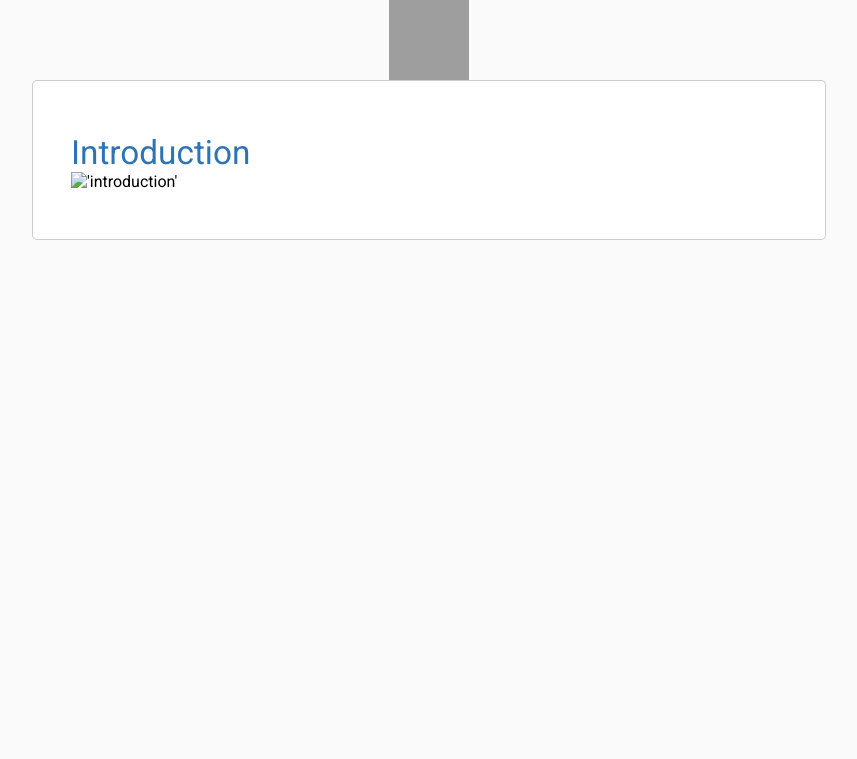
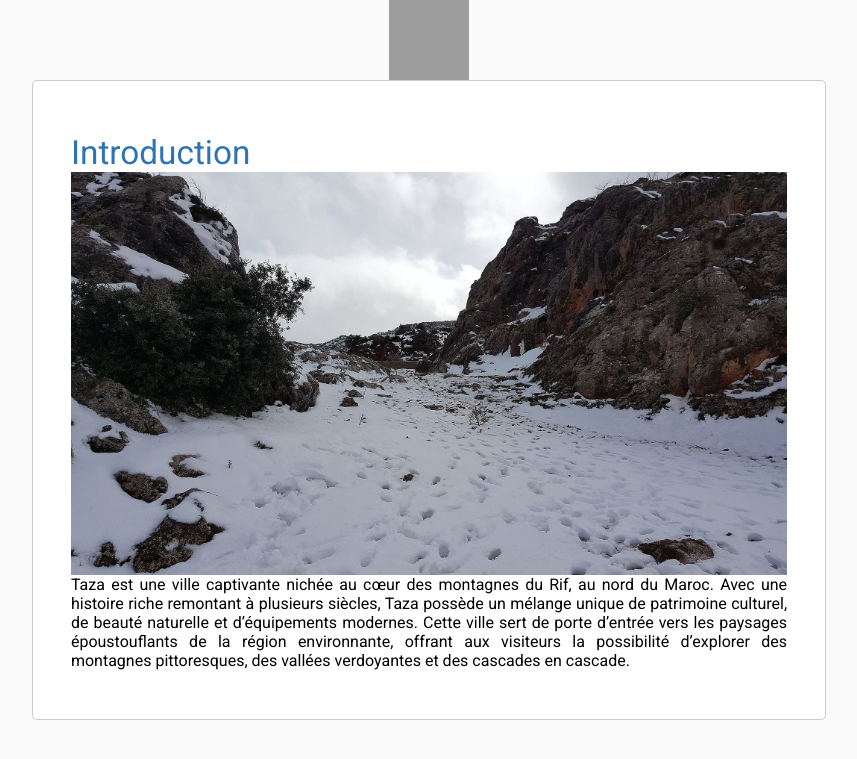
Before and after one commit to imranesarsri/les_activites, a Jekyll site: the page built from docs/1.Introduction/introduction.md, in a window 1280 px wide. Shown: the top 759 px of the page, without its empty margins (211-1068 px from the left). Built offline with Jekyll 4.4.1, drawn with Linux system fonts in a browser that asks for light colours; nearby versions of some CDN libraries; our own code applies the rules of GitHub Pages for plain Markdown files; grey boxes are pictures that could not be loaded.

Commit message:
realisation rapport

```diff
--- a/docs/1.Introduction/introduction.md
+++ b/docs/1.Introduction/introduction.md
@@ -5,5 +5,7 @@ order: 1
 ---
 
 # Introduction
-!['introduction'](/gestion-projet/1.Introduction/images/introduction.PNG)
+!['introduction'](/les_activites/1.Introduction/images/taza.jpg)
+<!-- note -->
+Taza est une ville captivante nichée au cœur des montagnes du Rif, au nord du Maroc. Avec une histoire riche remontant à plusieurs siècles, Taza possède un mélange unique de patrimoine culturel, de beauté naturelle et d'équipements modernes. Cette ville sert de porte d'entrée vers les paysages époustouflants de la région environnante, offrant aux visiteurs la possibilité d'explorer des montagnes pittoresques, des vallées verdoyantes et des cascades en cascade.
 <!-- new slide -->
```
Also changed, not shown: docs/0.Table-de-matière/table-de-matière.md (+4 -0 lines), docs/2.Géographie/Géographie.md (added, +13 -0 lines), docs/3.Climate/Climate.md (added, +12 -0 lines), docs/4.Conclusion/conclusion.md (renamed from docs/13.Conclusion/conclusion.md, +1 -0 lines), README.md, docs/1.Introduction/images/introduction.PNG (deleted), docs/1.Introduction/images/taza.jpg (added), docs/2.Géographie/images/taza_maq.png (added), docs/3.Climate/images/climate.png (added), docs/4.Conclusion/images/conclusion.png (added).
